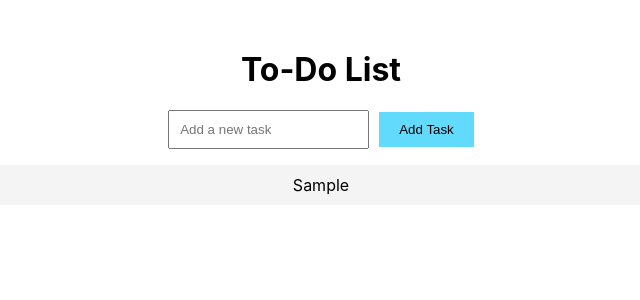
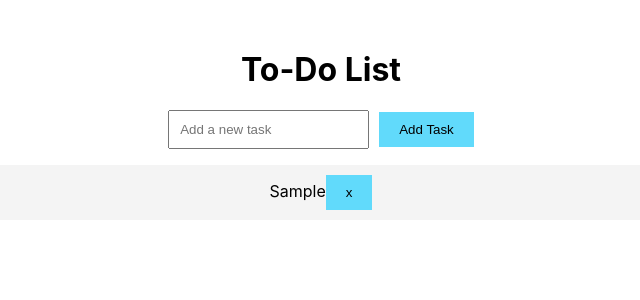
Before and after one commit to Engleonardorm7/TodoList, a React (Create React App) app in the folder todo-list/: page / in a window 1280 px wide. Both pictures are taken after typing "Sample" into the empty fields and a click on the button "Add Task". Shown: the top 300 px of the page, without its empty margins (319-959 px from the left). Built offline with nearby package versions, Linux system fonts and the light colour scheme.

Commit message:
delete functionality added

```diff
--- a/todo-list/package.json
+++ b/todo-list/package.json
@@ -6,6 +6,7 @@
     "@testing-library/jest-dom": "^5.17.0",
     "@testing-library/react": "^13.4.0",
     "@testing-library/user-event": "^13.5.0",
+    "bootstrap": "^5.3.3",
     "react": "^18.3.1",
     "react-dom": "^18.3.1",
     "react-scripts": "5.0.1",
--- a/todo-list/src/App.js
+++ b/todo-list/src/App.js
@@ -1,49 +1,52 @@
-import React, { useEffect, useState } from 'react';
-import './App.css';
+import React, { useEffect, useState } from "react";
+import "./App.css";
 
-
-function App(){
-
+function App() {
   const [task, setTask] = useState();
-  const [tasks, setTasks] = useState(()=>{
-    const savedTasks = JSON.parse(localStorage.getItem('tasks')) || [];
+  const [tasks, setTasks] = useState(() => {
+    const savedTasks = JSON.parse(localStorage.getItem("tasks")) || [];
     return savedTasks;
   });
 
   //to save tasks in the local storage
   useEffect(() => {
-    localStorage.setItem('tasks', JSON.stringify(tasks));
+    localStorage.setItem("tasks", JSON.stringify(tasks));
   }, [tasks]);
 
-
-
-  const handleInputChange = (textInput) => {
+  const inputChange = (textInput) => {
     setTask(textInput.target.value);
-
   };
 
-  const handleAddTask = () => {
-    if(task){
-      const newTasks=[...tasks,task]
+  const addTask = () => {
+    if (task) {
+      const newTasks = [...tasks, task];
       setTasks(newTasks);
-      setTask('');
+      setTask("");
     }
   };
 
-  return(
-    <div className='App'>
+  const deleteTask = (taskToDelete) => {
+    const newTasks = tasks.filter((task) => task !== taskToDelete);
+    setTasks(newTasks);
+  };
+
+  return (
+    <div className="App">
       <h1>To-Do List</h1>
       <input
-        type='text'
+        type="text"
         value={task}
-        onChange={handleInputChange}
-        placeholder='Add a new task'
+        onChange={inputChange}
+        placeholder="Add a new task"
       />
-      <button onClick={handleAddTask}>Add Task</button>
+      <button onClick={addTask}>Add Task</button>
 
       <ul>
-        {tasks.map((task, index)=>(
-          <li key = {index}>{task}</li>
+        {tasks.map((task, index) => (
+          <li key={index}>
+            {task}
+            <button onClick={() => deleteTask(task)}>x</button>
+          </li>
         ))}
       </ul>
     </div>
```
Also changed, not shown: 1 other file (tests, documents, lock files or other folders).
